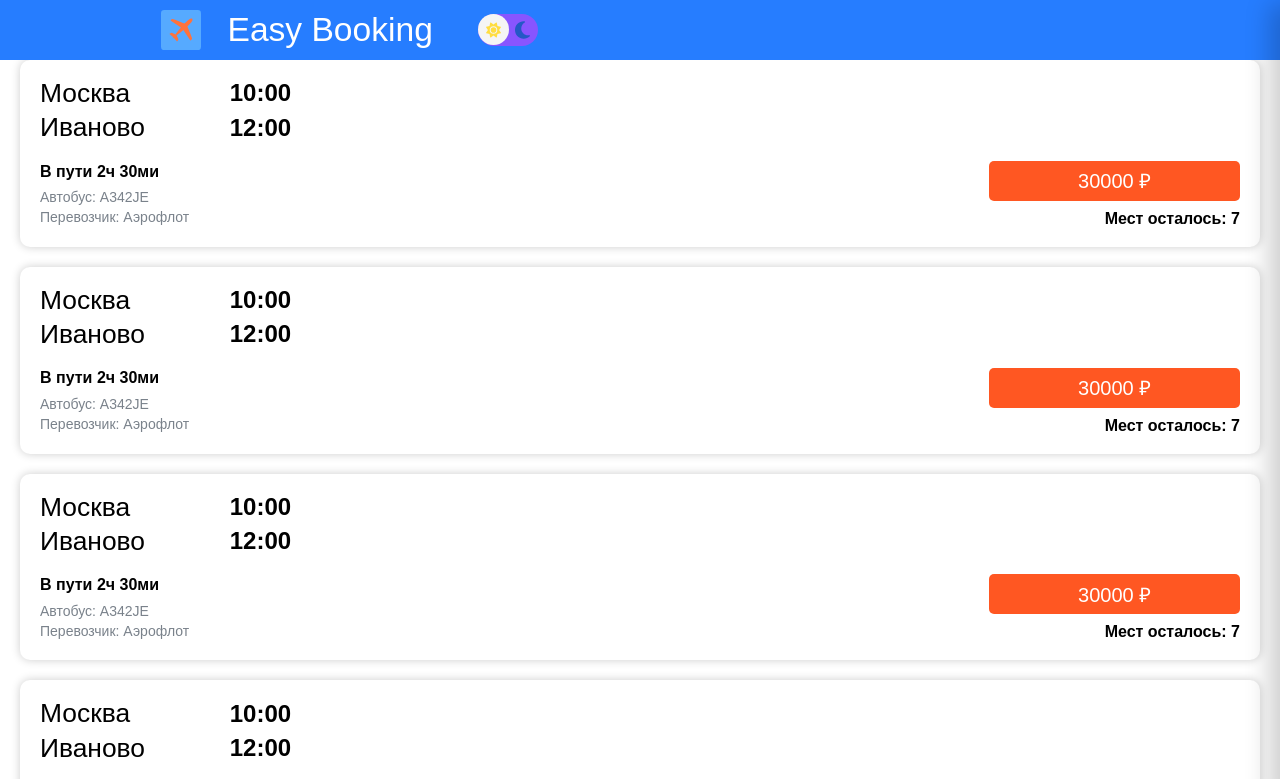
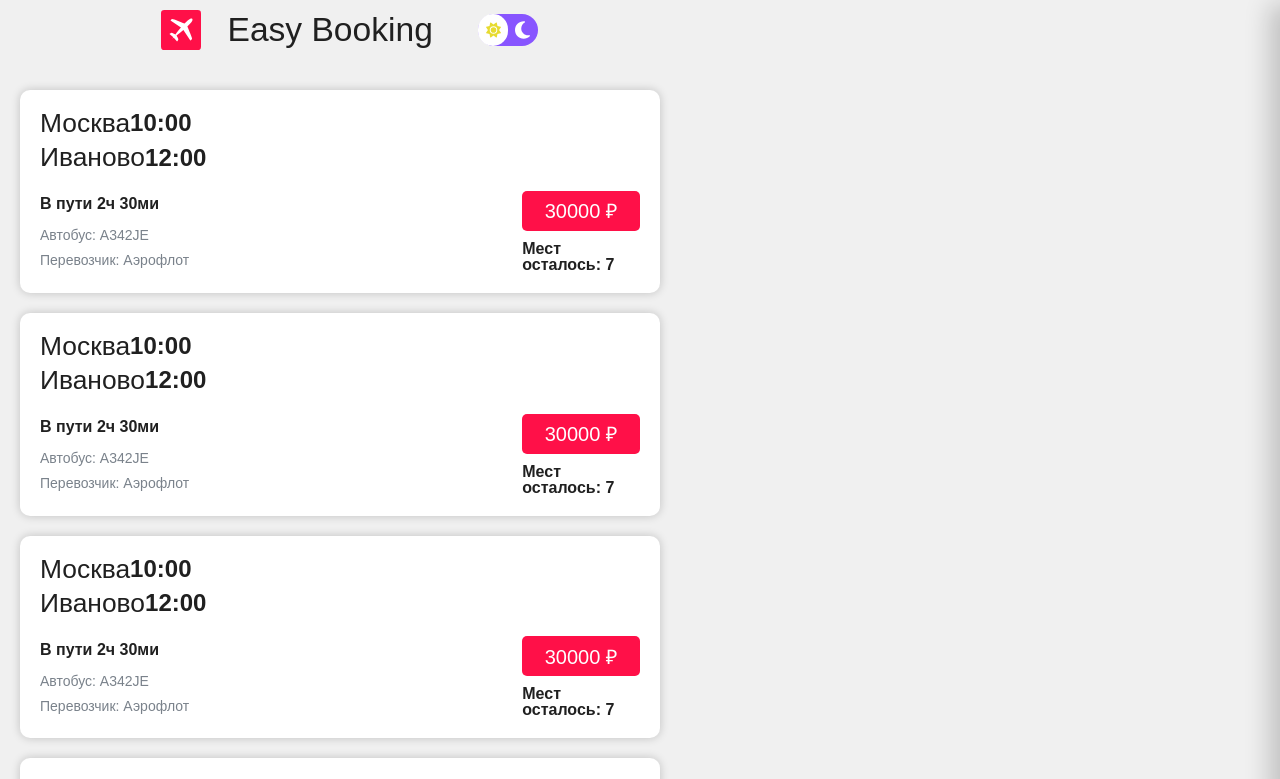
Before and after one commit to m1xa4kala/easy-booking, a React (Vite) app in the folder frontend/: page / in a window 1280 px wide. Shown: the top 779 px of the page. Built offline with nearby package versions, Linux system fonts and the light colour scheme.

Commit message:
add dark theme

```diff
--- /dev/null
+++ b/frontend/src/app/styles/_colors.scss
@@ -0,0 +1,34 @@
+$bg-light: #f0f0f0;
+$bg-dark: #141414;
+
+$text-light: #202020;
+$text-dark: #f0f0f0;
+
+$card-light: #fff;
+$card-dark: #1b1b1b;
+
+$button-light: #ff1048;
+$button-light-hover: darken($button-light, 5%);
+$button-dark: #fa1f52;
+$button-dark-hover: desaturate($button-dark, 15%);
+
+$header-light: #00000000;
+$header-dark: #00000000;
+
+html[data-theme='light'] {
+  --color-text: #{$text-light};
+  --color-background: #{$bg-light};
+  --color-card: #{$card-light};
+  --color-button: #{$button-light};
+  --color-button-hover: #{$button-light-hover};
+	--color-header: #{$header-light};
+}
+
+html[data-theme='dark'] {
+  --color-text: #{$text-dark};
+  --color-background: #{$bg-dark};
+  --color-card: #{$card-dark};
+  --color-button: #{$button-dark};
+  --color-button-hover: #{$button-dark-hover};
+	--color-header: #{$header-dark};
+}
--- a/frontend/src/app/styles/index.scss
+++ b/frontend/src/app/styles/index.scss
@@ -1,5 +1,6 @@
 @import 'breakpoints.scss';
 @import 'reset.scss';
+@import 'colors.scss';
 
 @font-face {
   font-family: 'Comfortaa', sans-serif;
@@ -7,8 +8,10 @@
 }
 
 body {
+  background-color: var(--color-background);
   font-family: 'Comfortaa', sans-serif;
   font-size: 16px;
+  transition: background-color 0.3s ease-in-out;
 }
 
 h1 {
--- a/frontend/src/entities/ticket/ui/ticketCard.scss
+++ b/frontend/src/entities/ticket/ui/ticketCard.scss
@@ -2,9 +2,11 @@
 
 .ticket__card {
   min-height: 100px;
+  max-width: 600px;
   display: grid;
   grid-template-columns: repeat(9, 1fr);
-  background-color: #fff;
+  background-color: var(--color-card);
+  color: var(--color-text);
   border-radius: 10px;
   box-shadow: 0 0 10px rgba(0, 0, 0, 0.2);
   padding: 20px;
--- a/frontend/src/features/switchTheme/ui/SwitchTheme.scss
+++ b/frontend/src/features/switchTheme/ui/SwitchTheme.scss
@@ -20,9 +20,9 @@
   left: 0;
   right: 0;
   bottom: 0;
-  width: 31px;
-  height: 31px;
-  background-color: #f5f5f5;
+  width: 30px;
+  height: 32px;
+  background-color: #fff;
   border-radius: 20px;
   transition: transform 0.3s ease-in-out;
 }
@@ -37,11 +37,20 @@
   font-size: 24px;
   transition: transform 0.3s ease-in-out;
 }
+#moon-icon {
+  color: #fff;
+}
+
+#sun-icon {
+  color: #e7db30;
+}
 
 [data-theme='dark'] #sun-icon {
   transform: rotate(180deg);
+  color: #fffb00;
 }
 
 [data-theme='dark'] #moon-icon {
   transform: rotate(360deg);
+  color: #8855ff;
 }
--- a/frontend/src/features/switchTheme/ui/SwitchTheme.tsx
+++ b/frontend/src/features/switchTheme/ui/SwitchTheme.tsx
@@ -25,18 +25,8 @@ export const SwitchTheme: React.FC = () => {
         onClick={handleToggle}
       >
         <span className='theme-slider'></span>
-        <FontAwesomeIcon
-          icon={faSun}
-          id='sun-icon'
-          color='#ffdd40'
-          width={15}
-        />
-        <FontAwesomeIcon
-          icon={faMoon}
-          id='moon-icon'
-          color='#2458c6'
-          width={15}
-        />
+        <FontAwesomeIcon icon={faSun} id='sun-icon' width={15} />
+        <FontAwesomeIcon icon={faMoon} id='moon-icon' width={15} />
       </button>
     </div>
   )
--- a/frontend/src/features/toggleSidebar/ui/toggelSidebar.scss
+++ b/frontend/src/features/toggleSidebar/ui/toggelSidebar.scss
@@ -12,7 +12,7 @@
     height: 3px;
     margin-bottom: 5px;
     position: relative;
-    background: #fff;
+    background: var(--color-text);
     border-radius: 3px;
     transform-origin: 4px 0px;
     transition:
--- a/frontend/src/shared/assets/images/LogoSVG.tsx
+++ b/frontend/src/shared/assets/images/LogoSVG.tsx
@@ -23,7 +23,7 @@ export const LogoSvg = ({
           width='600'
           y='0'
           x='0'
-          fill='#56aaff'
+          fill='#ff1048'
         />
         <path
           transform='rotate(45 320.309 278.13)'
@@ -31,7 +31,7 @@ export const LogoSvg = ({
           strokeWidth='0'
           id='svg_2'
           d='m321.41234,71.00733c-4.50206,0 -8.5075,1.77704 -11.88706,5.00043c-3.3767,3.22074 -6.16972,7.83581 -8.49389,13.59952c-4.64769,11.52582 -7.50667,27.71698 -9.07051,47.10739c-1.56077,19.35311 -1.8238,41.88801 -1.17537,66.01118c-55.61153,21.93692 -168.40207,67.23077 -177.46265,77.34394c-12.06312,13.46453 -8.16555,28.89563 -3.30442,39.13942l185.42426,-36.28872c3.91945,47.29041 9.49235,94.12907 14.34868,130.83075c-18.13337,5.10297 -51.98249,15.17899 -58.96936,21.42728c-9.62501,8.60753 -9.62494,36.40532 -9.62494,36.40532l75.89069,-5.93505c1.78739,11.98223 2.90519,18.97379 2.90519,18.97379l0.1109,0.63091l0.5988,0l1.39714,0l0.59879,0l0.1109,-0.63091c0,0 1.11568,-6.99169 2.90518,-18.97379l75.91287,5.93505c0,0 0.00009,-27.7978 -9.62496,-36.40532c-6.98949,-6.2507 -40.86332,-16.34957 -58.99155,-21.45079c4.8463,-36.58905 10.40936,-83.24848 14.32652,-130.38653l183.25096,35.86801c4.86107,-10.2438 8.78092,-25.6749 -3.28222,-39.13942c-8.94849,-9.988 -119.01358,-54.27445 -175.31146,-76.50281c0.67265,-24.43583 0.4254,-47.27784 -1.15322,-66.85231l0,-0.04673c-1.56464,-19.36903 -4.42666,-35.54442 -9.07047,-47.06066c-2.32351,-5.76211 -5.09379,-10.37765 -8.4717,-13.59952c-3.37959,-3.22339 -7.38498,-5.00043 -11.88702,-5.00043l-0.00009,0.00001z'
-          fill='#ff723b'
+          fill='#fff'
         />
       </g>
     </svg>
--- a/frontend/src/shared/ui/Button/ui/Button.scss
+++ b/frontend/src/shared/ui/Button/ui/Button.scss
@@ -3,12 +3,12 @@
   height: 40px;
   border-radius: 5px;
   border: none;
-  background-color: #ff5722;
+  background-color: var(--color-button);
   color: #fff;
   font-size: 20px;
   cursor: pointer;
 
   &:hover {
-    background-color: #fa501d;
+    background-color: var(--color-button-hover);
   }
 }
--- a/frontend/src/widgets/header/sidebar/ui/sidebar.scss
+++ b/frontend/src/widgets/header/sidebar/ui/sidebar.scss
@@ -4,7 +4,7 @@
   right: 0;
   width: 280px;
   height: 100%;
-  background: #4fa1ff;
+  background: var(--color-button);
   box-shadow: -10px 4px 24px rgba(0, 0, 0, 0.199);
   transition: transform 0.3s ease-in-out;
   transform: translateX(280px);
--- a/frontend/src/widgets/header/ui/header.scss
+++ b/frontend/src/widgets/header/ui/header.scss
@@ -5,8 +5,9 @@
   display: flex;
   width: 100%;
   height: 60px;
-  background-color: #267dff;
+  background-color: var(--color-header);
   align-items: center;
+  margin-bottom: 30px;
 
   &__container {
     display: grid;
@@ -26,7 +27,7 @@
   &__title {
     margin: auto 0;
     grid-column: 2/8;
-    color: #fff;
+    color: var(--color-text);
     width: max-content;
   }
 
```
Also changed, not shown: frontend/src/app/styles/_breakpoints.scss (line endings or trailing spaces).
